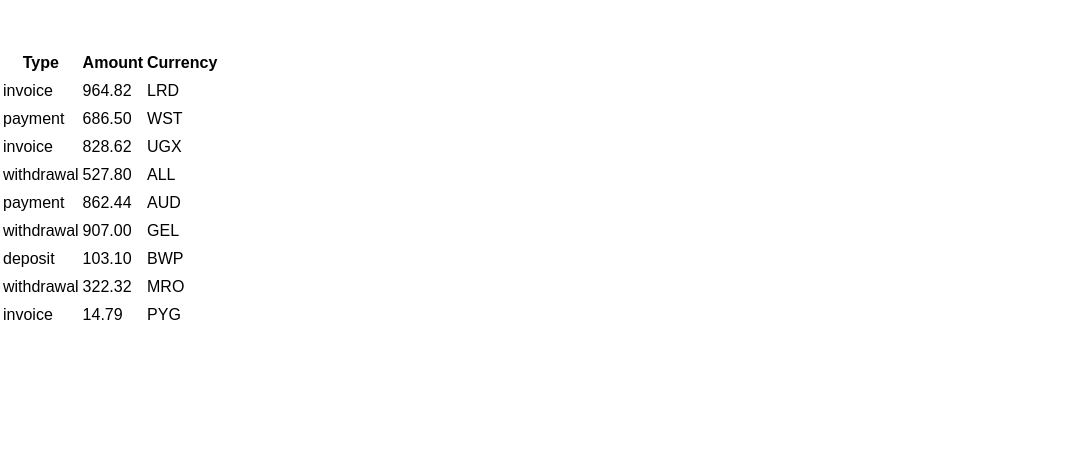
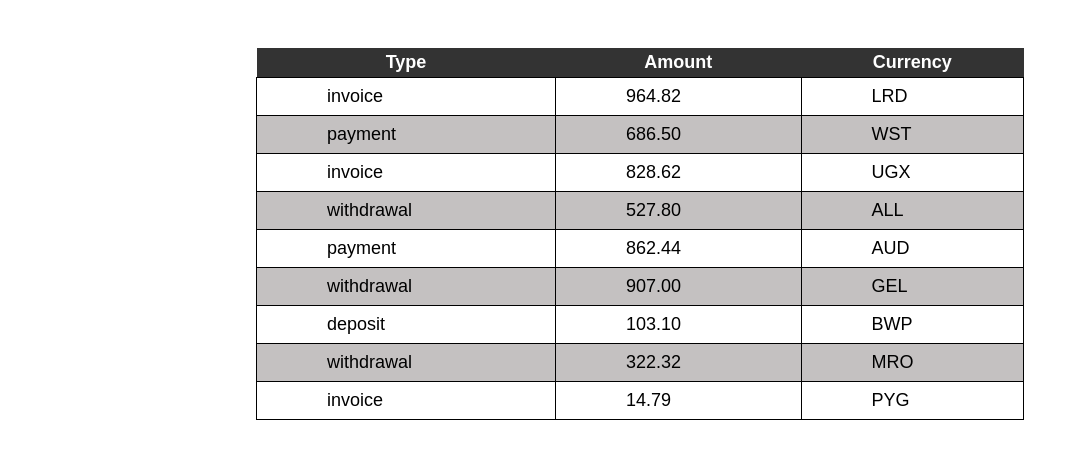
Before and after one commit to Veronika0136/goit-react-hw-01, a React (Vite) app: page / in a window 1280 px wide. Shown: the part 761-1218 px from the top of the page, without its empty margins (0-1084 px from the left). Before the commit the page ends 1091 px from the top, so only its background shows below. Built offline with nearby package versions, Linux system fonts and the light colour scheme.

Commit message:
Update TransactionHistory.module.css

```diff
--- a/src/components/TransactionHistory/TransactionHistory.module.css
+++ b/src/components/TransactionHistory/TransactionHistory.module.css
@@ -0,0 +1,24 @@
+.transaction_table {
+  width: 60%;
+  border-collapse: collapse;
+  margin-left: auto;
+  margin-right: auto;
+  margin-bottom: 40px;
+  font-size: 18px;
+  text-align: center;
+}
+
+.transaction_thead {
+  background-color: #333;
+  color: white;
+}
+
+.transaction_td {
+  padding: 5px 12px 5px 70px;
+  text-align: left;
+  border: 1px solid black;
+}
+
+.transaction_tr:nth-child(even) {
+  background-color: rgb(196, 193, 193);
+}
```
